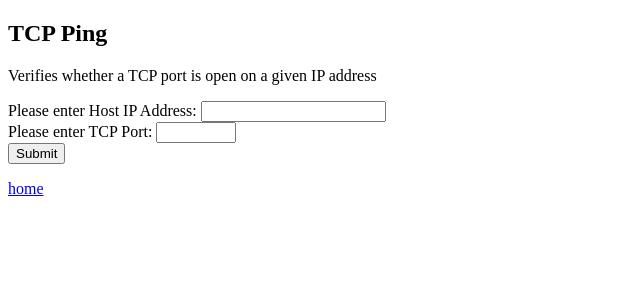
After one commit to sydasif/django-network-app, a Django app: page /ping/ in a window 1280 px wide. The commit adds this page. Shown: the top 300 px of the page, without its empty margins (0-640 px from the left). Run offline with Django 5.2, Linux system fonts and the light colour scheme.

Commit message:
Ping function is up and worked

```diff
--- a/network_tools/templates/network_tools/home.html
+++ b/network_tools/templates/network_tools/home.html
@@ -4,11 +4,13 @@
 {% block title %}Welcome{% endblock %}
 
 {% block body %}
-<h1> Welcome to NTC netutils Django front end demo</h1>
+<h1> Welcome to NTC netutils Django front end demo.</h1>
 
 <body>
     <p>
         This is the webpage for running NTC netutils utilities.
     </p>
+    <h2> Supported Netutils Functions:</h2>
+    <a href="{%url 'ping' %}">Ping</a>
 </body>
 {% endblock %}
--- /dev/null
+++ b/network_tools/templates/network_tools/ping.html
@@ -0,0 +1,21 @@
+
+{% extends "base.html" %}
+
+{% block title %}TCP Ping{% endblock %}
+
+{% block body %}
+<h2> TCP Ping </h2>
+<p>
+    Verifies whether a TCP port is open on a given IP address
+</p>
+<form action="/ping/" method="get">
+    <label for="">Please enter Host IP Address:</label>
+    <input name="ip">
+    <div><label for="">Please enter TCP Port:</label>
+        <input type="number" name="port" min="0" max="65535">
+    </div>
+    <div><button type="submit">Submit</button></div>
+</form>
+<div class="result">{{test_result|linebreaks}}</div>
+<a href="{%url 'home' %}">home</a>
+{% endblock %}
--- a/network_tools/urls.py
+++ b/network_tools/urls.py
@@ -3,4 +3,5 @@ from . import views
 
 urlpatterns = [
     path("", views.home, name="home"),
+    path("ping/", views.ping, name="ping"),
 ]
--- a/network_tools/views.py
+++ b/network_tools/views.py
@@ -1,5 +1,31 @@
 from django.shortcuts import render
+from netutils.ping import tcp_ping
+from netutils.ip import is_ip, cidr_to_netmask, netmask_to_cidr, is_netmask
 
 
 def home(request):
     return render(request, "network_tools/home.html")
+
+
+def ping(request):
+    test_result = {}
+
+    if request.GET.get("ip") == "":
+        test_result["test_result"] = f"Please enter an IP Address {request.GET}"
+    elif "ip" in request.GET:
+        if is_ip(request.GET["ip"]) is False:
+            test_result["test_result"] = "Please enter a valid IP Address"
+            return render(request, "network_tools/ping.html", test_result)
+        host_ip = request.GET["ip"]
+        host_port = request.GET["port"]
+        ping_result = tcp_ping(host_ip, host_port)
+        if ping_result is True:
+            test_result["test_result"] = (
+                f"Success: Port {host_port} is Open on host {host_ip}"
+            )
+        else:
+            test_result["test_result"] = (
+                f"Failure: Cannot open connection to Port {host_port} on host {host_ip}"
+            )
+
+    return render(request, "network_tools/ping.html", test_result)
--- a/network_utilities/urls.py
+++ b/network_utilities/urls.py
@@ -20,5 +20,6 @@ from django.urls import path, include
 
 urlpatterns = [
     path("admin/", admin.site.urls),
+    path("netutils/", include("network_tools.urls")),
     path("", include("network_tools.urls")),
 ]
```
